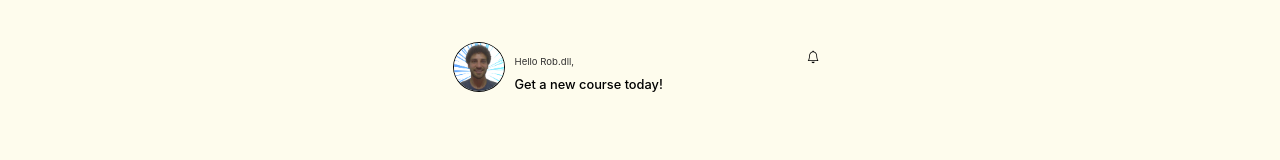
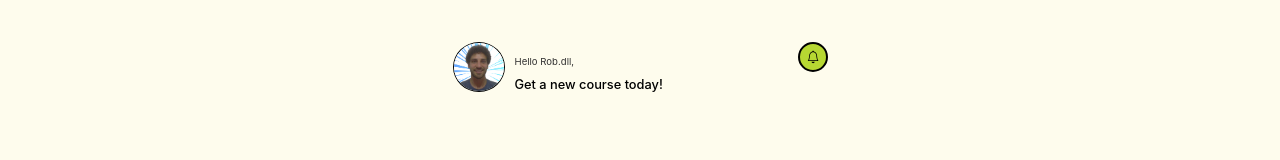
Before and after one commit to robdll/neobrutalist-courseshop, a Next.js app: page / in a window 1280 px wide. Shown: the top 160 px of the page. Built offline with nearby package versions, Linux system fonts and the light colour scheme.

Commit message:
adds css var

```diff
--- a/styles/globals.scss
+++ b/styles/globals.scss
@@ -1,3 +1,10 @@
+:root {
+  --color-black: #000;
+  --color-white: #fff;
+  --color-green: #b7d832;
+  --color-lightgreen: #cbdf7e;
+}
+
 @font-face {
   font-family: "Work Sans";
   src: url("https://fonts.googleapis.com/css2?family=Work+Sans:wght@300;500;700&display=swap")
```
